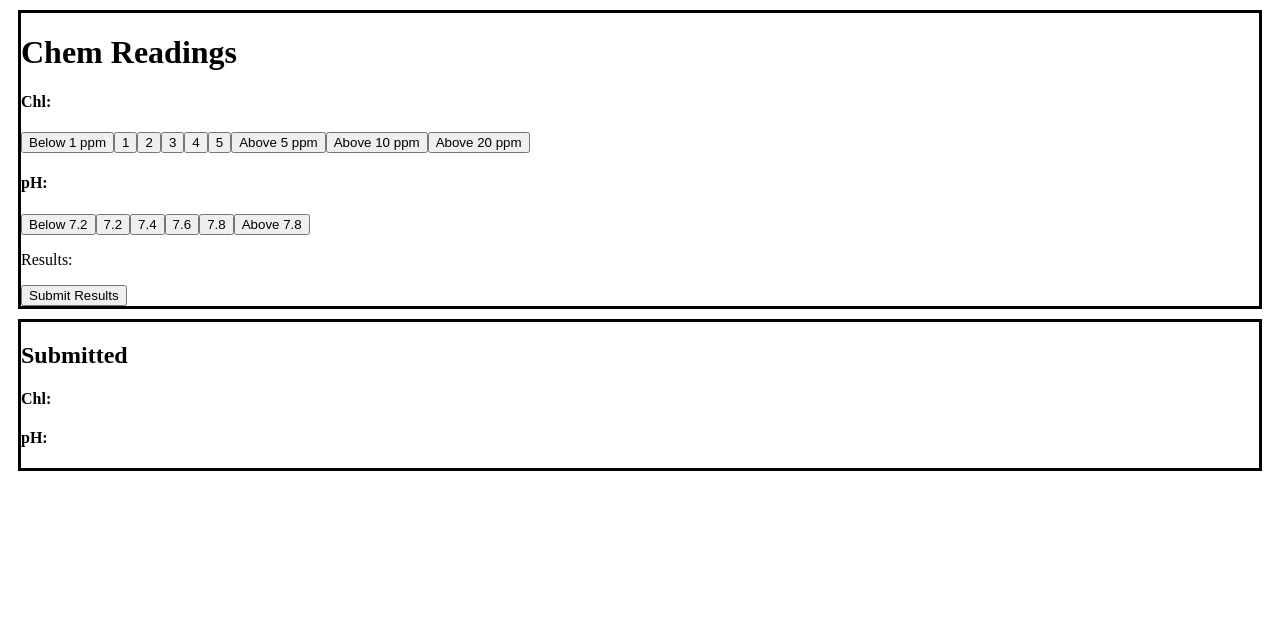
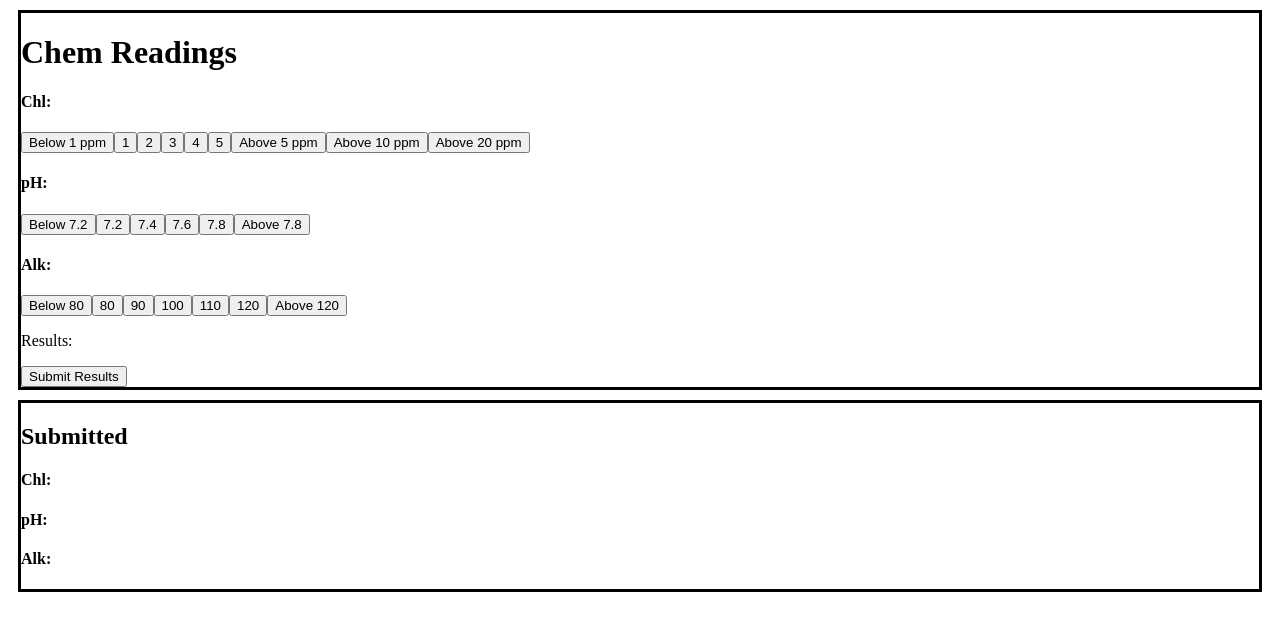
Before and after one commit to robertmills1985/pool-service, a React (Create React App) app: page / in a window 1280 px wide. Shown: the top 630 px of the page. Built offline with nearby package versions, Linux system fonts and the light colour scheme.

Commit message:
added alk readings component

```diff
--- a/src/App.js
+++ b/src/App.js
@@ -9,6 +9,8 @@ const Commited = (props) => (
 		<p>{props.chl}</p>
 		<h4>pH: </h4>
 		<p>{props.ph}</p>
+		<h4>Alk: </h4>
+		<p>{props.alk}</p>
 	</div>
 );
 
@@ -22,9 +24,11 @@ class App extends Component {
 	handleSubmit() {
 		var chl = document.getElementById('chl-results').innerHTML;
 		var ph = document.getElementById('ph-results').innerHTML;
+		var alk = document.getElementById('alk-results').innerHTML;
 		this.setState({
             chl: chl,
-            ph: ph
+            ph: ph,
+            alk: alk
 		});
 	}
 
@@ -32,7 +36,7 @@ class App extends Component {
 		return (
 			<div>
 				<ChemReadings handleSubmit={() => this.handleSubmit()} />
-				<Commited chl={this.state.chl} ph={this.state.ph} />
+				<Commited chl={this.state.chl} ph={this.state.ph} alk={this.state.alk} />
 			</div>
 		);
 	}
--- a/src/ChemReadings.js
+++ b/src/ChemReadings.js
@@ -10,7 +10,7 @@ const ChlReadings = (props) => (
 		<button onClick={props.handleChl3}>3</button>
 		<button onClick={props.handleChl4}>4</button>
 		<button onClick={props.handleChl5}>5</button>
-		<button onClick={props.handleChlA1}>Above 5 ppm</button>
+		<button onClick={props.handleChlA5}>Above 5 ppm</button>
 		<button onClick={props.handleChlA10}>Above 10 ppm</button>
 		<button onClick={props.handleChlA20}>Above 20 ppm</button>
 	</div>
@@ -24,6 +24,18 @@ const PHReadings = (props) => (
 		<button onClick={props.handlepH76}>7.6</button>
 		<button onClick={props.handlepH78}>7.8</button>
 		<button onClick={props.handlepHA78}>Above 7.8</button>
+	</div>
+);
+const AlkReadings = (props) => (
+	<div>
+		<h4>Alk: </h4>
+		<button onClick={props.handleAlkB80}>Below 80</button>
+		<button onClick={props.handleAlk80}>80</button>
+		<button onClick={props.handleAlk90}>90</button>
+		<button onClick={props.handleAlk100}>100</button>
+		<button onClick={props.handleAlk110}>110</button>
+		<button onClick={props.handleAlk120}>120</button>
+		<button onClick={props.handleAlkA120}>Above 120</button>
 	</div>
 );
 
@@ -108,7 +120,41 @@ class ChemReadings extends Component {
 			chl: 'Below 1 ppm'
 		});
 	}
-
+	alkB80(){
+		this.setState({
+			alk:'Below 80 ppm'
+		})
+	}
+	alk80(){
+		this.setState({
+			alk:'80 ppm'
+		})
+	}
+	alk90(){
+		this.setState({
+			alk:'90 ppm'
+		})
+	}
+	alk100(){
+		this.setState({
+			alk:'100 ppm'
+		})
+	}
+	alk110(){
+		this.setState({
+			alk:'110 ppm'
+		})
+	}
+	alk120(){
+		this.setState({
+			alk:'120 ppm'
+		})
+	}
+	alkA120(){
+		this.setState({
+			alk:'Above 120 ppm'
+		})
+	}
 	render() {
 		return (
 			<div>
@@ -133,9 +179,20 @@ class ChemReadings extends Component {
 						handlepH78={() => this.pH78()}
 						handlepHA78={() => this.pHA78()}
 					/>
+					<AlkReadings
+						handleAlkB80={()=>this.alkB80()}
+						handleAlk80={()=>this.alk80()}
+						handleAlk90={()=>this.alk90()}
+						handleAlk100={()=>this.alk100()}
+						handleAlk110={()=>this.alk110()}
+						handleAlk120={()=>this.alk120()}
+						handleAlkA120={()=>this.alkA120()}
+					/>
 					<p>Results:</p>
 					<p id="chl-results">{this.state.chl}</p>
                     <p id='ph-results'>{this.state.ph}</p>
+                    <p id='alk-results'>{this.state.alk}</p>
+
 					<button onClick={this.props.handleSubmit}>Submit Results</button>
 				</div>
 			</div>
```
